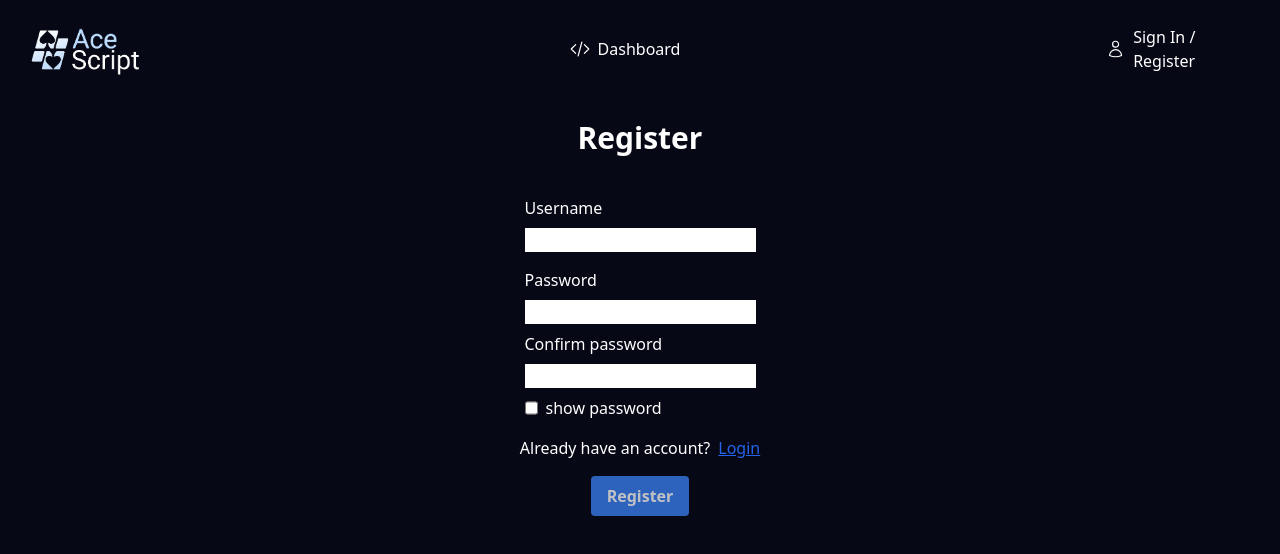
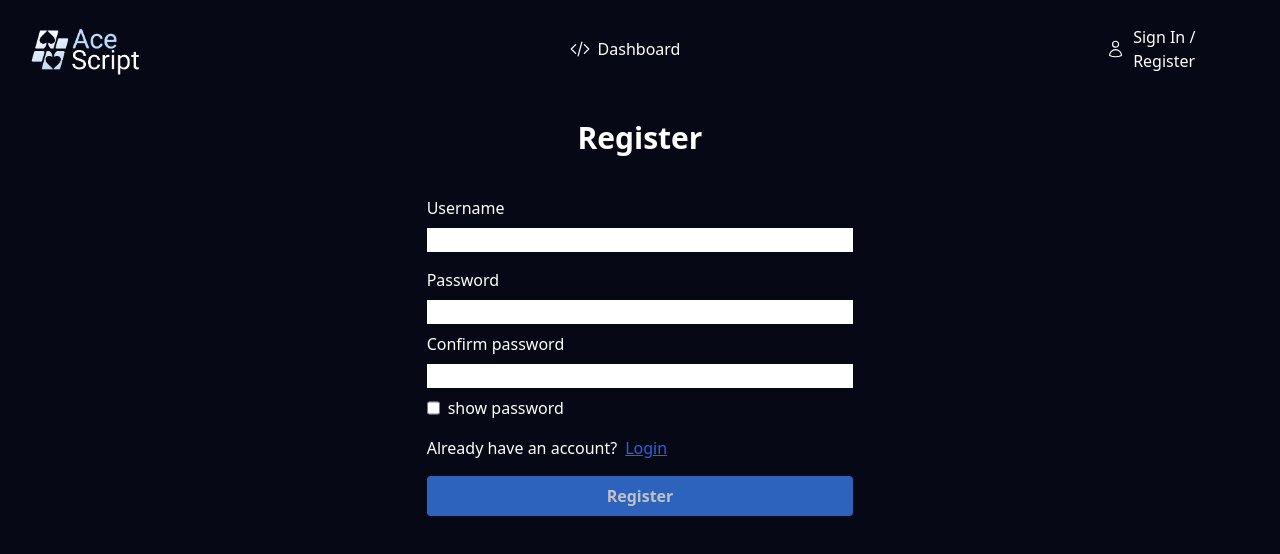
Before and after one commit to tatsuya98/aceScript, a Next.js app in the folder code-ninjas/: page /register in a window 1280 px wide. Shown: the top 554 px of the page. Built offline with nearby package versions, Linux system fonts and the light colour scheme.

Commit message:
fixed login and register

```diff
--- a/code-ninjas/app/login/page.tsx
+++ b/code-ninjas/app/login/page.tsx
@@ -85,7 +85,7 @@ export default function Login(): React.JSX.Element {
         <p className="text-red-500 font-bold text-center mt-10">{error}</p>
       )}
       <form
-        className="flex flex-col gap-4 w-4/5 justify-center items-center m-auto mt-10"
+        className="flex flex-col gap-4 w-4/5 justify-center sm:w-1/3 m-auto mt-10"
         onSubmit={(e) => e.preventDefault()}
       >
         <div className="flex flex-col gap-2">
--- a/code-ninjas/app/register/page.tsx
+++ b/code-ninjas/app/register/page.tsx
@@ -75,7 +75,7 @@ export default function Register() {
         <p className="text-red-500 font-bold text-center mt-10">{error}</p>
       )}
       <form
-        className="flex flex-col gap-4 w-4/5 justify-center items-center m-auto mt-10 sm:w-full"
+        className="flex flex-col gap-4 w-4/5 justify-center sm:w-1/3 m-auto mt-10"
         onSubmit={(e) => e.preventDefault()}
       >
         <div className="flex flex-col gap-2">
```
